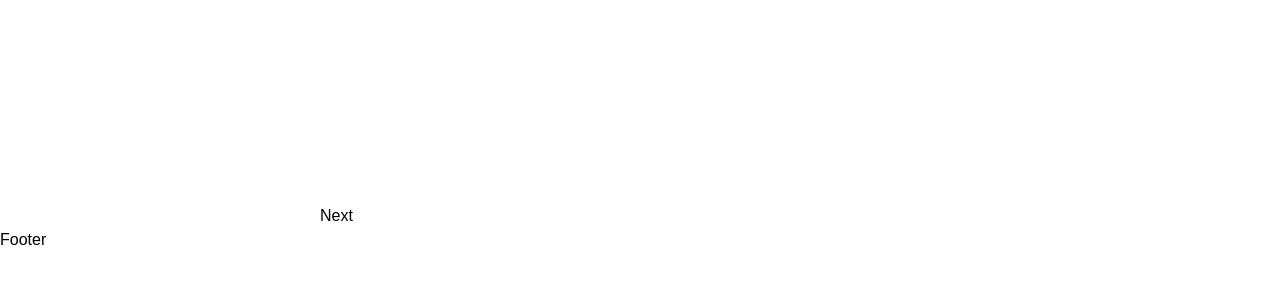
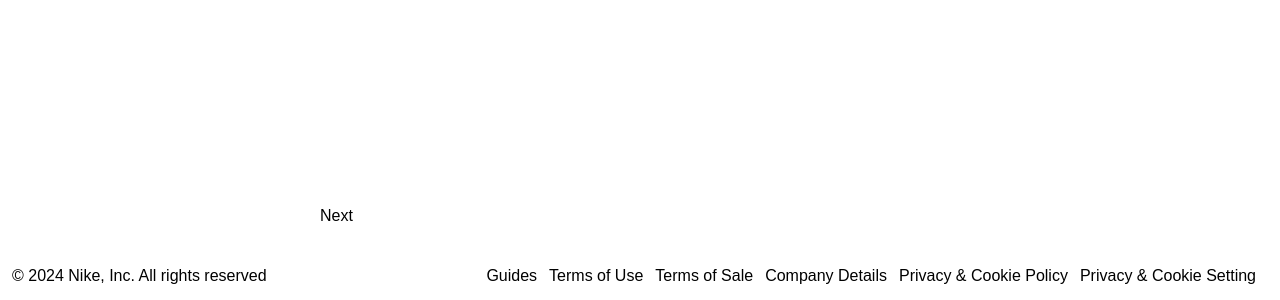
Before and after one commit to vladyslavZinchenko77/product-test, a Next.js app: page / in a window 1280 px wide. Shown: the part 3453-3753 px from the top of the page. Before the commit the page ends 3705 px from the top, so only its background shows below. Built offline with nearby package versions, Linux system fonts and the light colour scheme.

Commit message:
finished footer

```diff
--- a/src/components/UI/Footer/index.tsx
+++ b/src/components/UI/Footer/index.tsx
@@ -1,7 +1,29 @@
 import React, { FC } from "react";
 
 const Footer: FC = () => {
-  return <div>Footer</div>;
+  return (
+    <footer className="p-[12px] mt-[24px] flex flex-col lg:flex-row lg:justify-between lg:items-center text-center lg:text-left">
+      <p className="mb-4 lg:mb-0">© 2024 Nike, Inc. All rights reserved</p>
+      <nav className="flex flex-wrap justify-center lg:justify-start">
+        {[
+          "Guides",
+          "Terms of Use",
+          "Terms of Sale",
+          "Company Details",
+          "Privacy & Cookie Policy",
+          "Privacy & Cookie Setting",
+        ].map((label) => (
+          <a
+            key={label}
+            href="#"
+            className="mr-[12px] mb-2 lg:mb-0 hover:text-gray-500 duration-300"
+          >
+            {label}
+          </a>
+        ))}
+      </nav>
+    </footer>
+  );
 };
 
 export default Footer;
```
